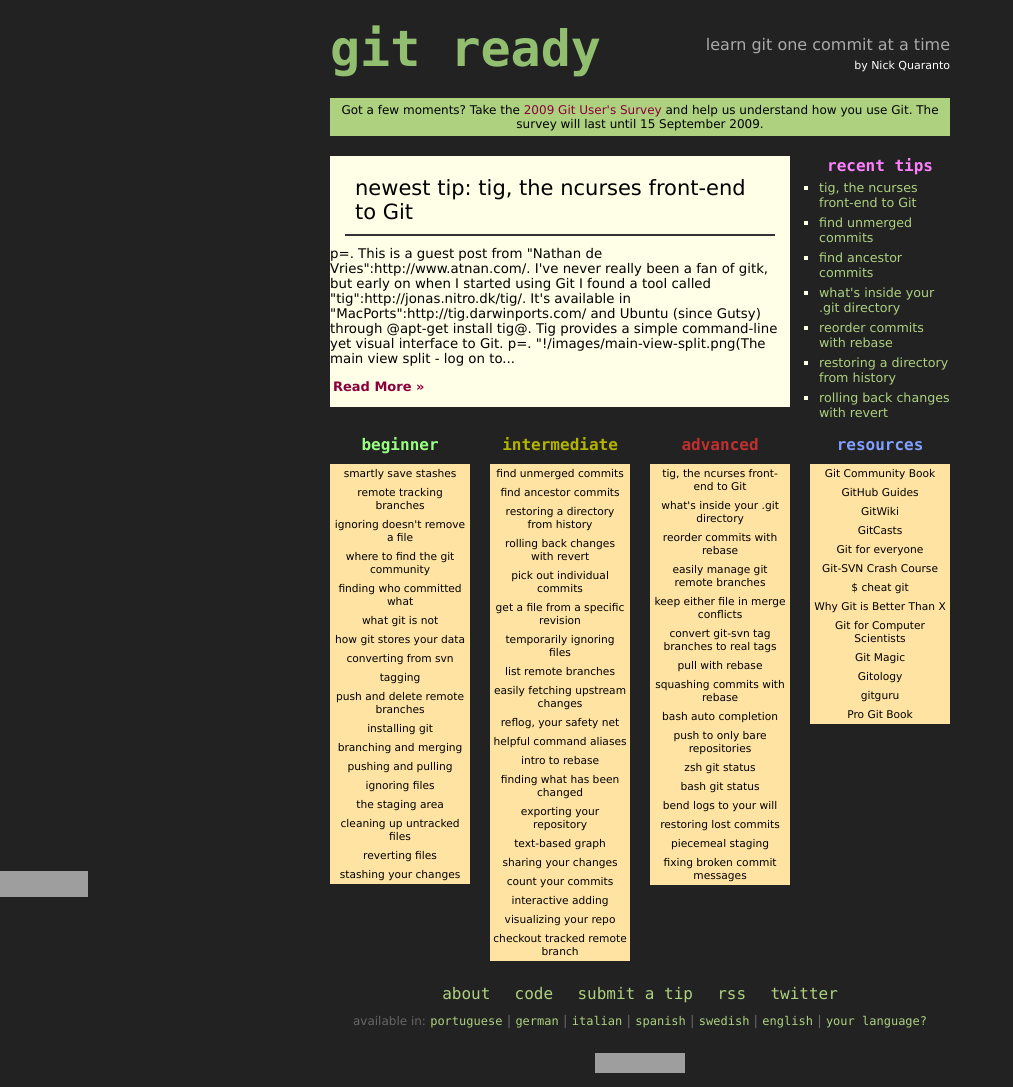
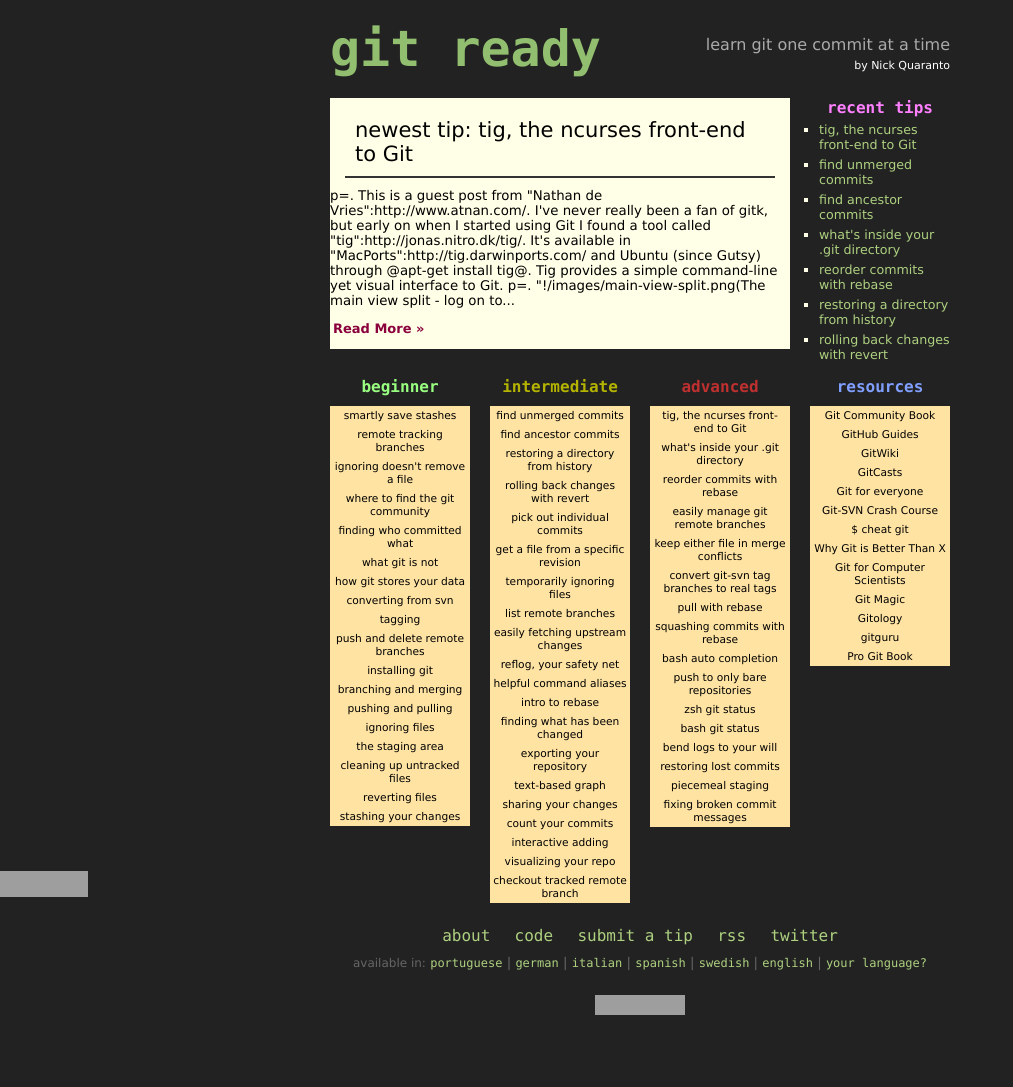
Before and after one commit to qrush/gitready, a Jekyll site: the page built from index.html, in a window 1280 px wide. Shown: the whole page, without its empty margins (0-1013 px from the left). Built offline with Jekyll 4.4.1, drawn with Linux system fonts in a browser that asks for light colours; after the commit the page ends 1029 px from its top, so only the background shows below that; grey boxes are pictures that could not be loaded.

Commit message:
The survey is over

```diff
--- a/_layouts/default.html
+++ b/_layouts/default.html
@@ -21,9 +21,6 @@
       <div class="author">by Nick Quaranto</div>
     </div>
     <div class="grid_8 prefix_2 suffix_2 main">
-      <div class="survey">
-        Got a few moments? Take the <a href="http://tinyurl.com/GitSurvey2009">2009 Git User's Survey</a> and help us understand how you use Git. The survey will last until 15 September 2009.
-      </div>
       {{ content }}
     </div>
     <div class="grid_2 prefix_2 links">
```
